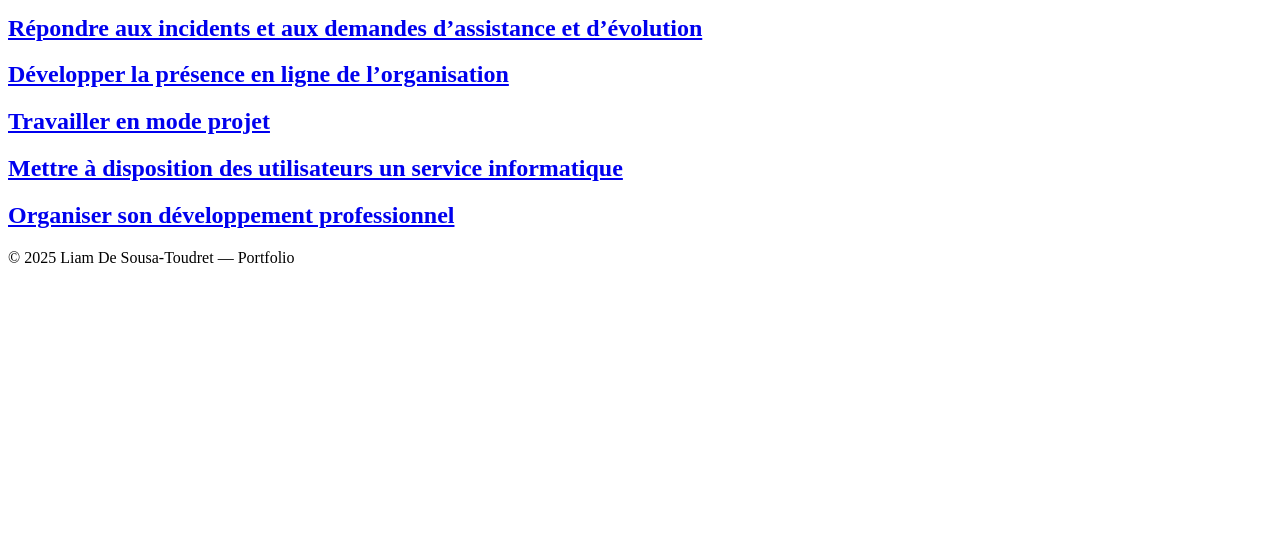
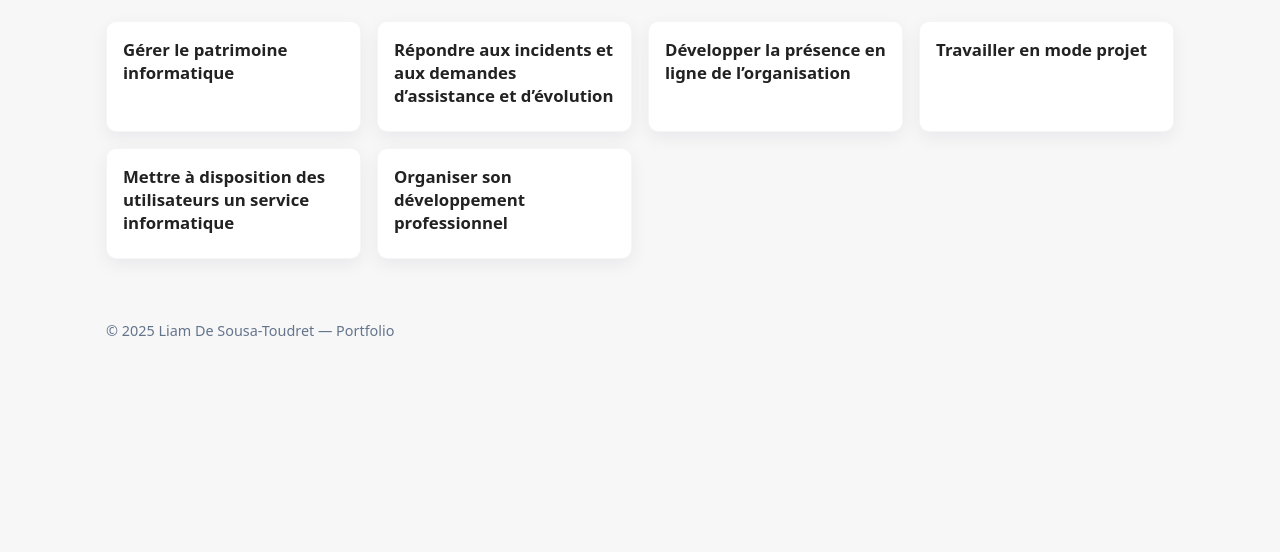
Before and after one commit to Nishiokaaaa/Nishiokaaaa.github.io, a plain HTML site: page index.html in a window 1280 px wide. Shown: the part 248-800 px from the top of the page. Drawn offline with Linux system fonts and the light colour scheme.

Commit message:
Update and rename Index.html to index.html

```diff
--- a/Index.html
+++ b/index.html
@@ -4,7 +4,7 @@
     <meta charset="UTF-8">
     <meta name="viewport" content="width=device-width, initial-scale=1.0">
     <title>Portfolio</title>
-    <link rel="stylesheet" href="mains.css">
+    <link rel="stylesheet" href="style.css">
 </head>
 
 <body>
@@ -57,4 +57,5 @@
 
 </body>
 
+
 </html>
```
